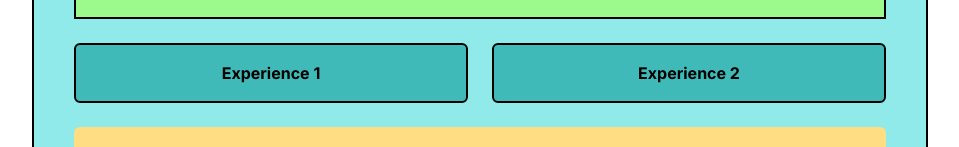
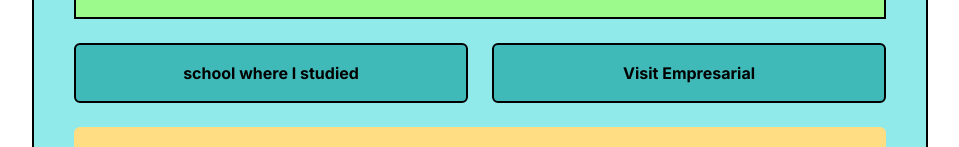
Before and after one commit to juankm08-a11y/portfolio, a Next.js app: page /experiences in a window 1280 px wide. Shown: the part 207-354 px from the top of the page, without its empty margins (160-1119 px from the left). Built offline with nearby package versions, Linux system fonts and the light colour scheme.

Commit message:
thirty-eight  commit

```diff
--- a/src/app/about/page.tsx
+++ b/src/app/about/page.tsx
@@ -31,7 +31,11 @@
     {
       title: "Kloe",
       description: "Hello, I’m Kloe, the little one in the house.",
-      images: ["/images/pets/pet_kloe1.jpeg"],
+      images: [
+        "/images/pets/pet_kloe1.jpeg",
+        "/images/pets/pet_kloe2.jpeg",
+        "/images/pets/pet_kloe3.jpeg",
+      ],
     },
     {
       title: "Yue",
--- a/src/app/experiences/page.tsx
+++ b/src/app/experiences/page.tsx
@@ -21,13 +21,14 @@
 
   const Experiences: Experience[] = [
     {
-      title: "Experience 1",
-      description: "Description of Experience 1",
+      title: "school where I studied",
+      description: "I graduated from San Felipe Neri School in the year 2025.",
       imageUrl: "/images/experience1.png",
     },
     {
-      title: "Experience 2",
-      description: "Description of Experience 2",
+      title: "Visit Empresarial",
+      description:
+        "Five years ago, I had my company visit. It was an amazing experience where I got to visit software companies and learn more about the software industry, as well as explore the beautiful city of Medellín.",
       imageUrl: "/images/experience2.png",
     },
   ];
```
Also changed, not shown: 1 other file (tests, documents, lock files or other folders).
